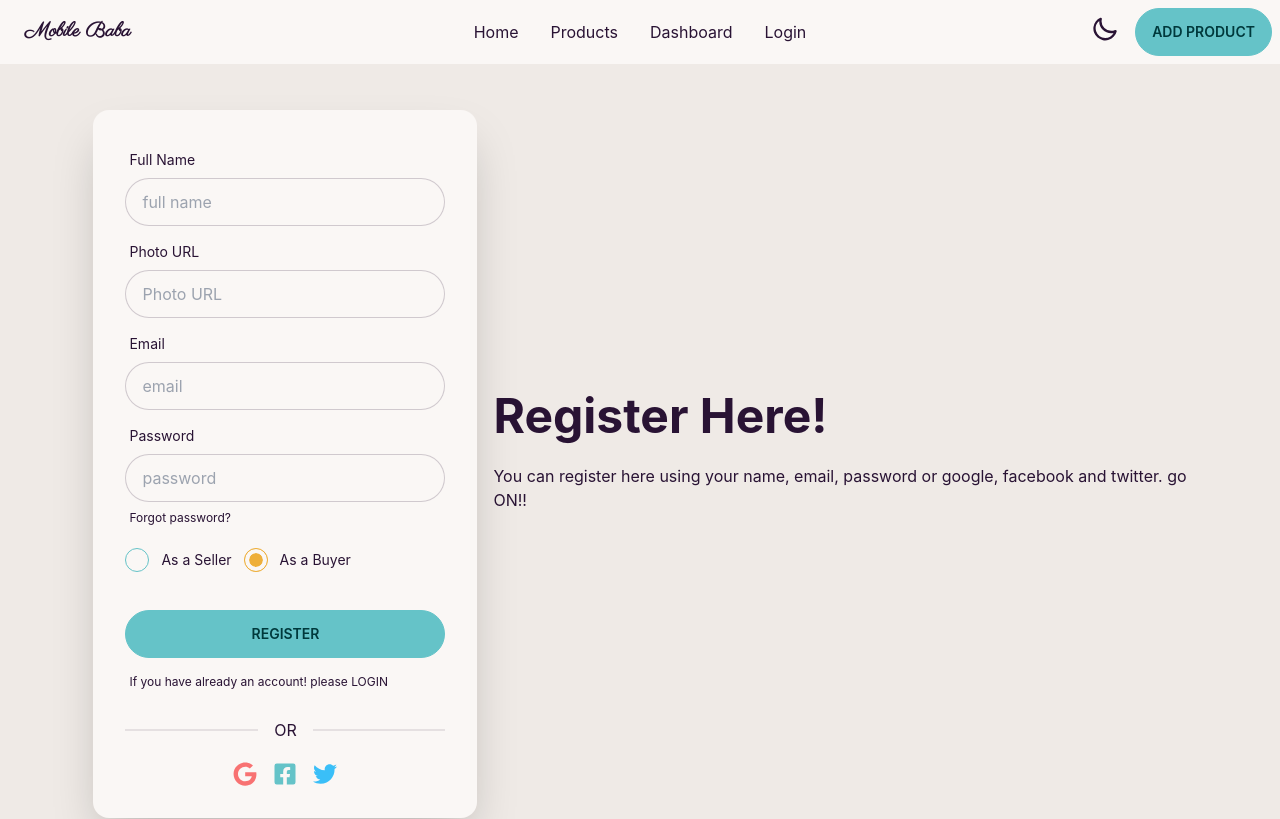
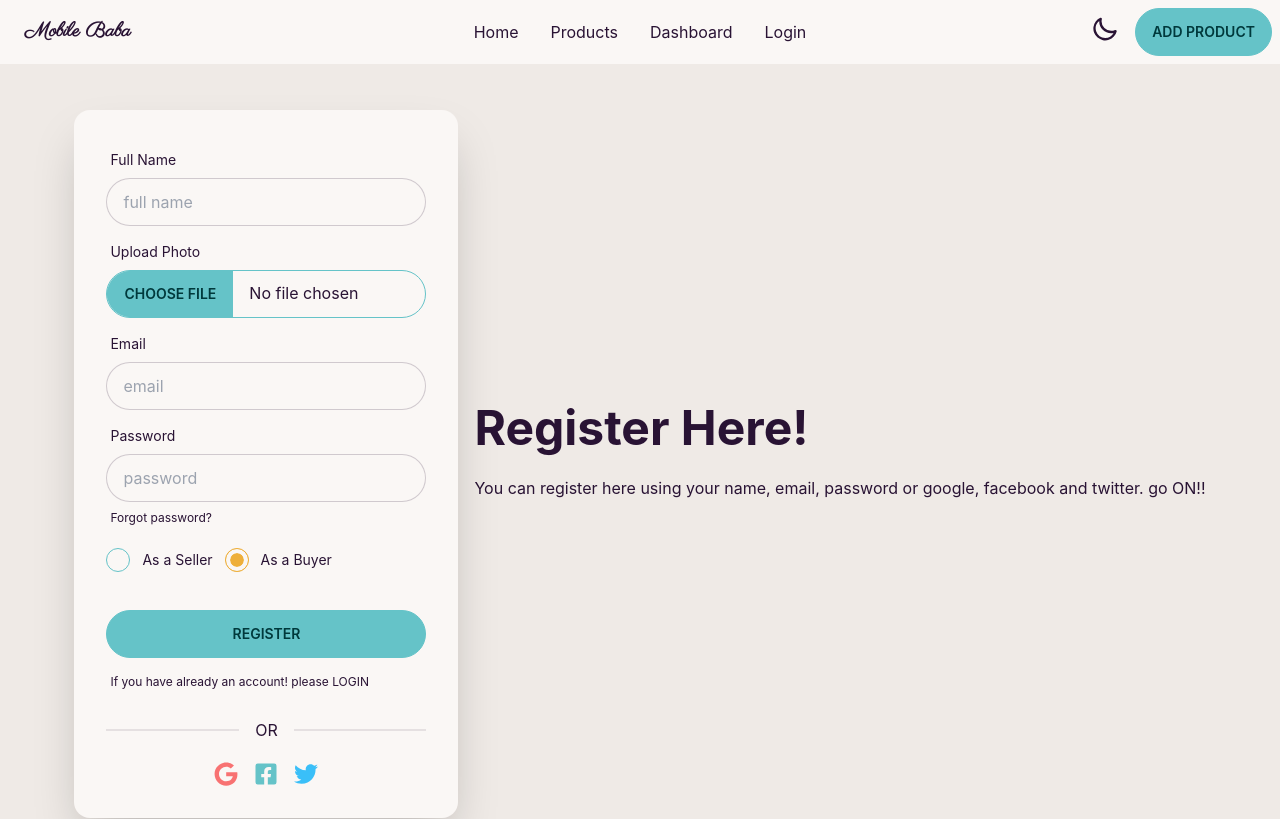
Before and after one commit to absoftlab99/phone-baba-resale-client, a React (Create React App) app: page /register in a window 1280 px wide. Shown: the top 819 px of the page. Built offline with nearby package versions, Linux system fonts and the light colour scheme.

Commit message:
register form costomized

```diff
--- a/src/Pages/Register/Register.js
+++ b/src/Pages/Register/Register.js
@@ -21,9 +21,9 @@ const Register = () => {
                     </div>
                     <div className="form-control">
                     <label className="label">
-                        <span className="label-text">Photo URL</span>
+                        <span className="label-text">Upload Photo</span>
                     </label>
-                    <input type="text" placeholder="Photo URL" className="input input-bordered" />
+                    <input type="file" className="file-input file-input-bordered file-input-primary w-full max-w-xs" />
                     </div>
                     <div className="form-control">
                     <label className="label">
```
